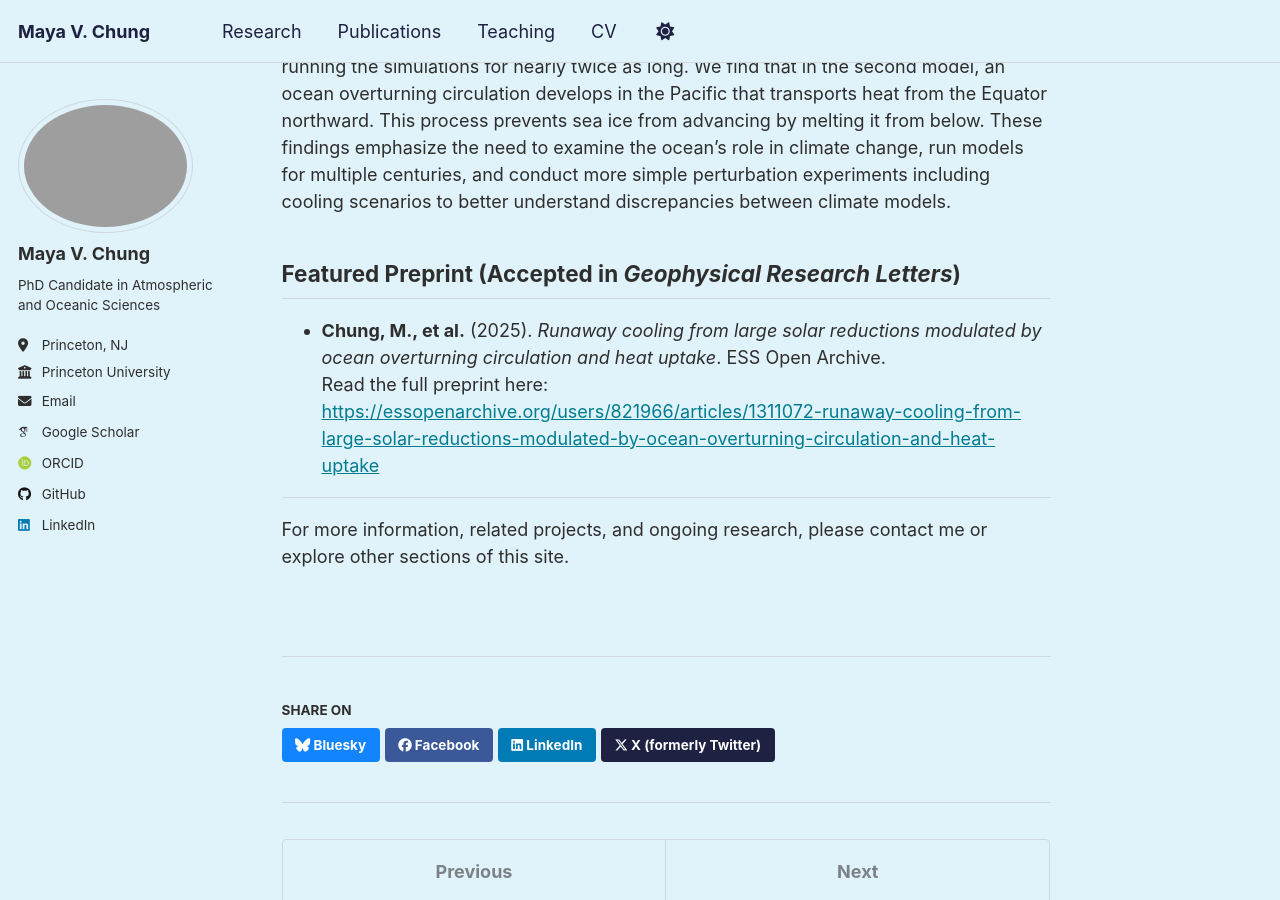
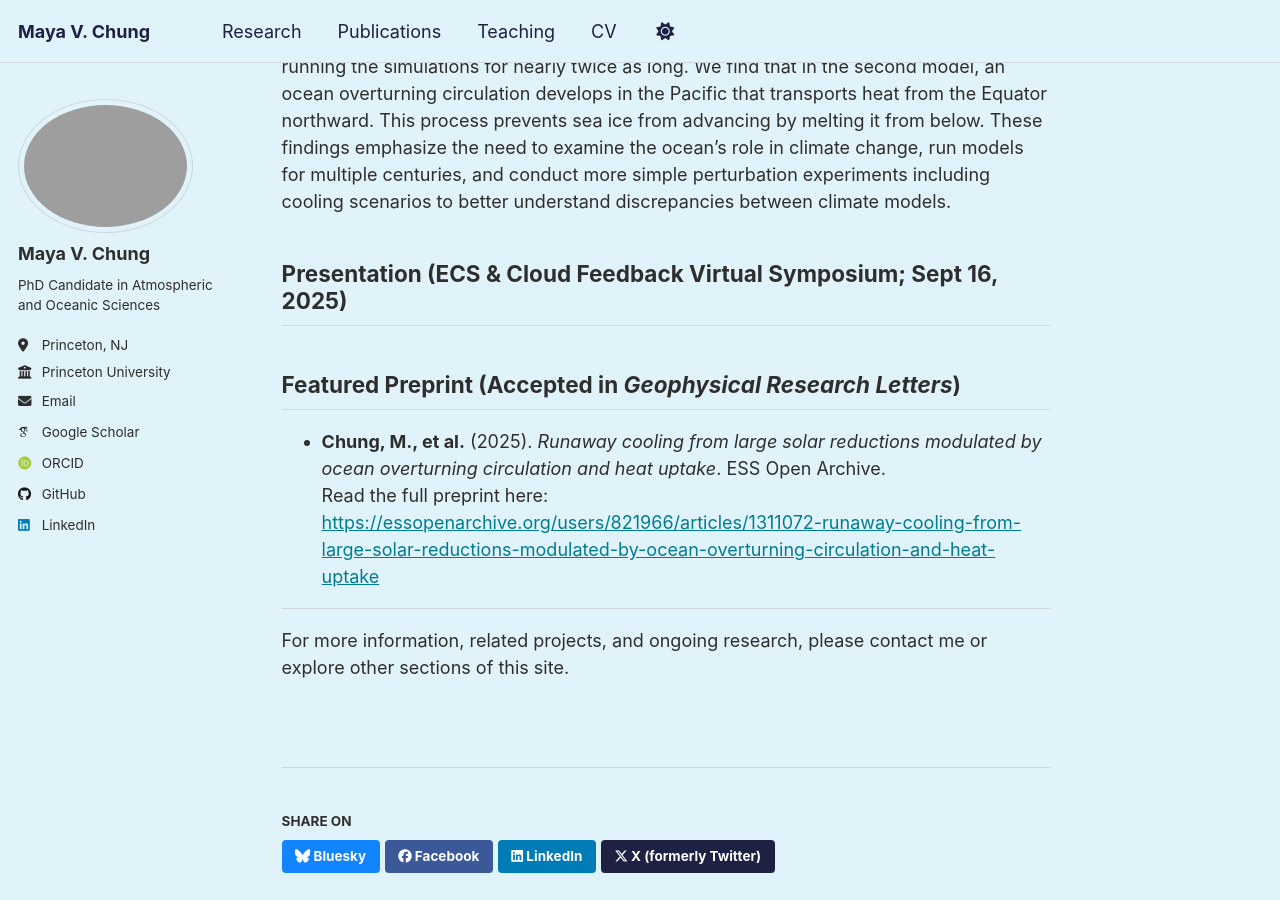
Before and after one commit to mayavchung/mayavchung.github.io, a Jekyll site: the page built from _research/solar-cooling.md, in a window 1280 px wide and 900 px high, scrolled down 951 px. Built offline with Jekyll 4.4.1, drawn with Linux system fonts in a browser that asks for light colours; some web fonts are replaced; a script that is not in the unit is left out.

Commit message:
Update solar-cooling.md

```diff
--- a/_research/solar-cooling.md
+++ b/_research/solar-cooling.md
@@ -16,6 +16,8 @@ Most climate research focuses on warming, but we investigate climate model disag
 
 Understanding both warming and cooling of the climate system is crucial for studying past climates, predicting climate changes under different greenhouse gas emission scenarios, and connecting past climates to future changes. This study compares how two climate models respond to sudden increases and decreases in incoming sunlight. While both models show similar warming and moderate cooling responses, they behave differently under strong cooling. In one model, sea ice rapidly expands and reaches the tropics within a few centuries, whereas in the other, ice growth never reaches that point even after running the simulations for nearly twice as long. We find that in the second model, an ocean overturning circulation develops in the Pacific that transports heat from the Equator northward. This process prevents sea ice from advancing by melting it from below. These findings emphasize the need to examine the ocean's role in climate change, run models for multiple centuries, and conduct more simple perturbation experiments including cooling scenarios to better understand discrepancies between climate models.
 
+## Presentation (ECS & Cloud Feedback Virtual Symposium; Sept 16, 2025)
+
 ## Featured Preprint (Accepted in _Geophysical Research Letters_)
 
 - **Chung, M., et al.** (2025). *Runaway cooling from large solar reductions modulated by ocean overturning circulation and heat uptake*. ESS Open Archive.
```
